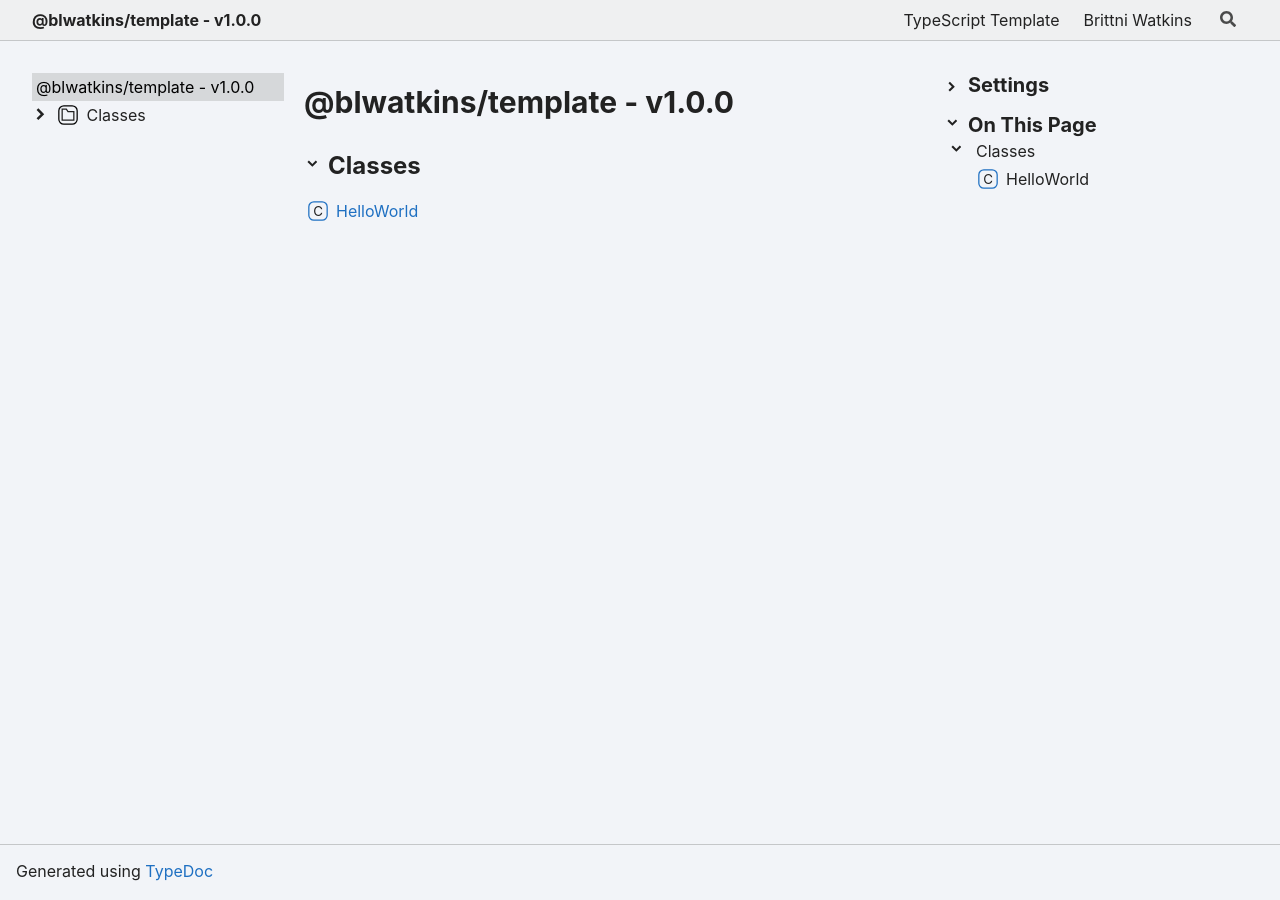
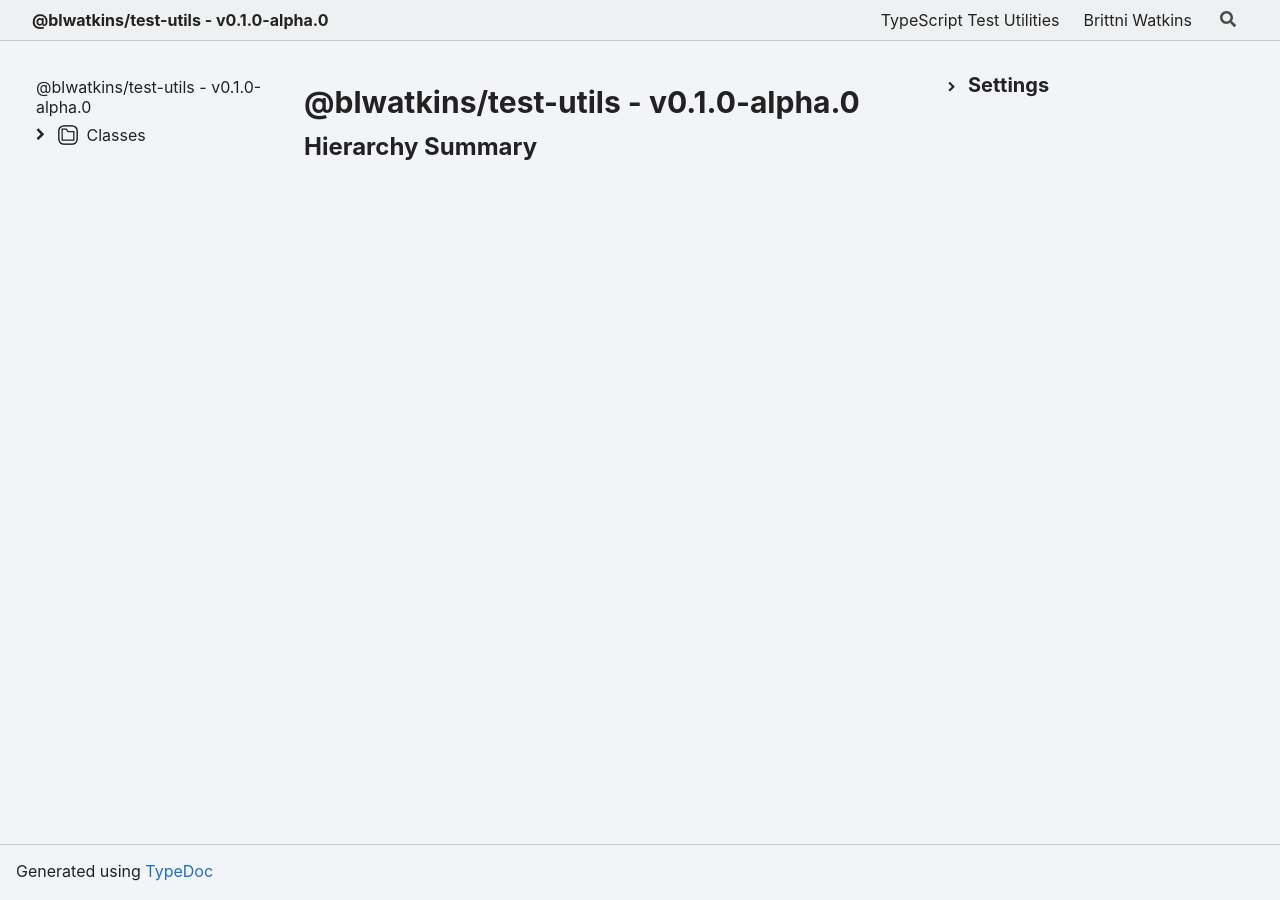
Before and after one commit to blwatkins/typescript-test-utils, a Jekyll site: the page docs/releases/v0.x/v0.1.x/v0.1.0-alpha.x/v0.1.0-alpha.0/doc/hierarchy.html, which Jekyll copies as it is, in a window 1280 px wide and 900 px high. Built offline with Jekyll 4.4.1, drawn with Linux system fonts in a browser that asks for light colours.

Commit message:
Add initial generated docs for v0.1.0-alpha.0.

```diff
--- a/docs/doc/modules.html
+++ b/docs/releases/v0.x/v0.1.x/v0.1.0-alpha.x/v0.1.0-alpha.0/doc/hierarchy.html
@@ -1,16 +1,14 @@
-<!DOCTYPE html><html class="default" lang="en" data-base="./"><head><meta charset="utf-8"/><meta http-equiv="x-ua-compatible" content="IE=edge"/><title>@blwatkins/template - v1.0.0</title><meta name="description" content="Documentation for @blwatkins/template"/><meta name="viewport" content="width=device-width, initial-scale=1"/><link rel="stylesheet" href="assets/style.css"/><link rel="stylesheet" href="assets/highlight.css"/><script defer src="assets/main.js"></script><script async src="assets/icons.js" id="tsd-icons-script"></script><script async src="assets/search.js" id="tsd-search-script"></script><script async src="assets/navigation.js" id="tsd-nav-script"></script></head><body><script>document.documentElement.dataset.theme = localStorage.getItem("tsd-theme") || "os";document.body.style.display="none";setTimeout(() => window.app?app.showPage():document.body.style.removeProperty("display"),500)</script><header class="tsd-page-toolbar">
-<div class="tsd-toolbar-contents container"><a href="index.html" class="title">@blwatkins/template - v1.0.0</a>
-<div id="tsd-toolbar-links"><a href="https://blwatkins.github.io/npm-typescript-package-template/">TypeScript Template</a><a href="https://blwatkins.github.io/">Brittni Watkins</a></div><button id="tsd-search-trigger" class="tsd-widget" aria-label="Search"><svg width="16" height="16" viewBox="0 0 16 16" fill="none" aria-hidden="true"><use href="assets/icons.svg#icon-search"></use></svg></button><dialog id="tsd-search" aria-label="Search"><input role="combobox" id="tsd-search-input" aria-controls="tsd-search-results" aria-autocomplete="list" aria-expanded="true" autocapitalize="off" autocomplete="off" placeholder="Search the docs" maxLength="100"/>
+<!DOCTYPE html><html class="default" lang="en" data-base="./"><head><meta charset="utf-8"/><meta http-equiv="x-ua-compatible" content="IE=edge"/><title>@blwatkins/test-utils - v0.1.0-alpha.0</title><meta name="description" content="Documentation for @blwatkins/test-utils"/><meta name="viewport" content="width=device-width, initial-scale=1"/><link rel="stylesheet" href="assets/style.css"/><link rel="stylesheet" href="assets/highlight.css"/><script defer src="assets/main.js"></script><script async src="assets/icons.js" id="tsd-icons-script"></script><script async src="assets/search.js" id="tsd-search-script"></script><script async src="assets/navigation.js" id="tsd-nav-script"></script></head><body><script>document.documentElement.dataset.theme = localStorage.getItem("tsd-theme") || "os";document.body.style.display="none";setTimeout(() => window.app?app.showPage():document.body.style.removeProperty("display"),500)</script><header class="tsd-page-toolbar">
+<div class="tsd-toolbar-contents container"><a href="index.html" class="title">@blwatkins/test-utils - v0.1.0-alpha.0</a>
+<div id="tsd-toolbar-links"><a href="https://blwatkins.github.io/typescript-test-utils/">TypeScript Test Utilities</a><a href="https://blwatkins.github.io/">Brittni Watkins</a></div><button id="tsd-search-trigger" class="tsd-widget" aria-label="Search"><svg width="16" height="16" viewBox="0 0 16 16" fill="none" aria-hidden="true"><use href="assets/icons.svg#icon-search"></use></svg></button><dialog id="tsd-search" aria-label="Search"><input role="combobox" id="tsd-search-input" aria-controls="tsd-search-results" aria-autocomplete="list" aria-expanded="true" autocapitalize="off" autocomplete="off" placeholder="Search the docs" maxLength="100"/>
 <ul role="listbox" id="tsd-search-results"></ul>
 <div id="tsd-search-status" aria-live="polite" aria-atomic="true">
 <div>Preparing search index...</div></div></dialog><a href="#" class="tsd-widget menu" id="tsd-toolbar-menu-trigger" data-toggle="menu" aria-label="Menu"><svg width="16" height="16" viewBox="0 0 16 16" fill="none" aria-hidden="true"><use href="assets/icons.svg#icon-menu"></use></svg></a></div></header>
 <div class="container container-main">
 <div class="col-content">
 <div class="tsd-page-title">
-<ul class="tsd-breadcrumb" aria-label="Breadcrumb"></ul>
-<h1>@blwatkins/template - v1.0.0</h1></div>
-<details class="tsd-panel-group tsd-member-group tsd-accordion" open><summary class="tsd-accordion-summary" data-key="section-Classes"><svg width="20" height="20" viewBox="0 0 24 24" fill="none" aria-hidden="true"><use href="assets/icons.svg#icon-chevronDown"></use></svg>
-<h2 class="tsd-anchor-link" id="classes">Classes<a href="#classes" aria-label="Permalink" class="tsd-anchor-icon"><svg viewBox="0 0 24 24" aria-hidden="true"><use href="assets/icons.svg#icon-anchor"></use></svg></a></h2></summary><dl class="tsd-member-summaries"><dt class="tsd-member-summary" id="helloworld"><span class="tsd-member-summary-name"><svg class="tsd-kind-icon" viewBox="0 0 24 24" aria-label="Class"><use href="assets/icons.svg#icon-128"></use></svg><a href="classes/HelloWorld.html">HelloWorld</a><a href="#helloworld" aria-label="Permalink" class="tsd-anchor-icon"><svg viewBox="0 0 24 24" aria-hidden="true"><use href="assets/icons.svg#icon-anchor"></use></svg></a></span></dt><dd class="tsd-member-summary"></dd></dl></details></div>
+<h1>@blwatkins/test-utils - v0.1.0-alpha.0</h1></div>
+<h2>Hierarchy Summary</h2></div>
 <div class="col-sidebar">
 <div class="page-menu">
 <div class="tsd-navigation settings">
@@ -25,15 +23,10 @@
 <li class="tsd-filter-item"><label class="tsd-filter-input"><input type="checkbox" id="tsd-filter-alpha" name="alpha" checked/><svg width="32" height="32" viewBox="0 0 32 32" aria-hidden="true"><rect class="tsd-checkbox-background" width="30" height="30" x="1" y="1" rx="6" fill="none"></rect><path class="tsd-checkbox-checkmark" d="M8.35422 16.8214L13.2143 21.75L24.6458 10.25" stroke="none" stroke-width="3.5" stroke-linejoin="round" fill="none"></path></svg><span>Alpha</span></label></li>
 <li class="tsd-filter-item"><label class="tsd-filter-input"><input type="checkbox" id="tsd-filter-beta" name="beta" checked/><svg width="32" height="32" viewBox="0 0 32 32" aria-hidden="true"><rect class="tsd-checkbox-background" width="30" height="30" x="1" y="1" rx="6" fill="none"></rect><path class="tsd-checkbox-checkmark" d="M8.35422 16.8214L13.2143 21.75L24.6458 10.25" stroke="none" stroke-width="3.5" stroke-linejoin="round" fill="none"></path></svg><span>Beta</span></label></li>
 <li class="tsd-filter-item"><label class="tsd-filter-input"><input type="checkbox" id="tsd-filter-deprecated" name="deprecated" checked/><svg width="32" height="32" viewBox="0 0 32 32" aria-hidden="true"><rect class="tsd-checkbox-background" width="30" height="30" x="1" y="1" rx="6" fill="none"></rect><path class="tsd-checkbox-checkmark" d="M8.35422 16.8214L13.2143 21.75L24.6458 10.25" stroke="none" stroke-width="3.5" stroke-linejoin="round" fill="none"></path></svg><span>Deprecated</span></label></li></ul></div>
-<div class="tsd-theme-toggle"><label class="settings-label" for="tsd-theme">Theme</label><select id="tsd-theme"><option value="os">OS</option><option value="light">Light</option><option value="dark">Dark</option></select></div></div></details></div>
-<details open class="tsd-accordion tsd-page-navigation"><summary class="tsd-accordion-summary"><svg width="20" height="20" viewBox="0 0 24 24" fill="none" aria-hidden="true"><use href="assets/icons.svg#icon-chevronDown"></use></svg>
-<h3>On This Page</h3></summary>
-<div class="tsd-accordion-details">
-<details open class="tsd-accordion tsd-page-navigation-section"><summary class="tsd-accordion-summary" data-key="section-Classes"><svg width="20" height="20" viewBox="0 0 24 24" fill="none" aria-hidden="true"><use href="assets/icons.svg#icon-chevronDown"></use></svg>Classes</summary>
-<div><a href="#helloworld"><svg class="tsd-kind-icon" viewBox="0 0 24 24" aria-label="Class"><use href="assets/icons.svg#icon-128"></use></svg><span>Hello<wbr/>World</span></a></div></details></div></details></div>
+<div class="tsd-theme-toggle"><label class="settings-label" for="tsd-theme">Theme</label><select id="tsd-theme"><option value="os">OS</option><option value="light">Light</option><option value="dark">Dark</option></select></div></div></details></div></div>
 <div class="site-menu">
-<nav id="tsd-sidebar-links" class="tsd-navigation"><a href="https://blwatkins.github.io/npm-typescript-package-template/" class="tsd-nav-link">TypeScript Template</a><a href="https://blwatkins.github.io/" class="tsd-nav-link">Brittni Watkins</a></nav>
-<nav class="tsd-navigation"><a href="modules.html" class="current">@blwatkins/template - v1.0.0</a>
+<nav id="tsd-sidebar-links" class="tsd-navigation"><a href="https://blwatkins.github.io/typescript-test-utils/" class="tsd-nav-link">TypeScript Test Utilities</a><a href="https://blwatkins.github.io/" class="tsd-nav-link">Brittni Watkins</a></nav>
+<nav class="tsd-navigation"><a href="modules.html">@blwatkins/test-utils - v0.1.0-alpha.0</a>
 <ul class="tsd-small-nested-navigation" id="tsd-nav-container">
 <li>Loading...</li></ul></nav></div></div></div><footer>
 <p class="tsd-generator">Generated using <a href="https://typedoc.org/" target="_blank">TypeDoc</a></p>
```
Also changed, not shown: docs/releases/v0.x/v0.1.x/v0.1.0-alpha.x/v0.1.0-alpha.0/doc/classes/HelloWorld.html (renamed from docs/doc/classes/HelloWorld.html, +7 -7 lines), docs/releases/v0.x/v0.1.x/v0.1.0-alpha.x/v0.1.0-alpha.0/doc/index.html (renamed from docs/doc/index.html, +47 -48 lines), docs/releases/v0.x/v0.1.x/v0.1.0-alpha.x/v0.1.0-alpha.0/doc/modules.html (renamed from docs/doc/hierarchy.html, +15 -8 lines), docs/releases/v0.x/v0.1.x/v0.1.0-alpha.x/v0.1.0-alpha.0/doc/.nojekyll (renamed from docs/doc/.nojekyll), docs/releases/v0.x/v0.1.x/v0.1.0-alpha.x/v0.1.0-alpha.0/doc/assets/hierarchy.js (renamed from docs/doc/assets/hierarchy.js), docs/releases/v0.x/v0.1.x/v0.1.0-alpha.x/v0.1.0-alpha.0/doc/assets/highlight.css (renamed from docs/doc/assets/highlight.css), docs/releases/v0.x/v0.1.x/v0.1.0-alpha.x/v0.1.0-alpha.0/doc/assets/icons.js (renamed from docs/doc/assets/icons.js), docs/releases/v0.x/v0.1.x/v0.1.0-alpha.x/v0.1.0-alpha.0/doc/assets/icons.svg (renamed from docs/doc/assets/icons.svg), docs/releases/v0.x/v0.1.x/v0.1.0-alpha.x/v0.1.0-alpha.0/doc/assets/main.js (renamed from docs/doc/assets/main.js), docs/releases/v0.x/v0.1.x/v0.1.0-alpha.x/v0.1.0-alpha.0/doc/assets/navigation.js (renamed from docs/doc/assets/navigation.js), docs/releases/v0.x/v0.1.x/v0.1.0-alpha.x/v0.1.0-alpha.0/doc/assets/search.js (renamed from docs/doc/assets/search.js), docs/releases/v0.x/v0.1.x/v0.1.0-alpha.x/v0.1.0-alpha.0/doc/assets/style.css (renamed from docs/doc/assets/style.css).
